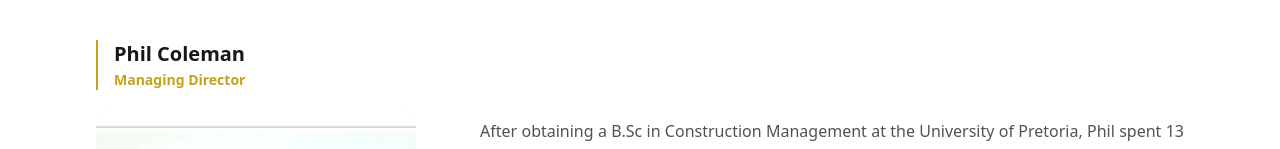
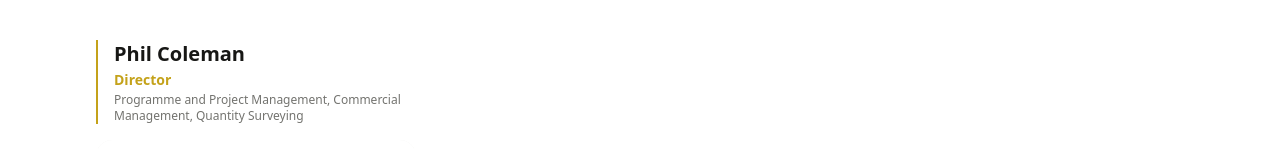
Before and after one commit to jonathanavis96/pc_quanti, a Next.js app: page /team in a window 1280 px wide. Shown: the part 705-854 px from the top of the page. Built offline with nearby package versions, Linux system fonts and the light colour scheme; no server answers.

Commit message:
fix: update Phil Coleman title from Managing Director to Director
Add subtitle with specialisations beneath the role on both homepage
and team page.

```diff
--- a/app/page.tsx
+++ b/app/page.tsx
@@ -61,7 +61,7 @@ export default function Home() {
             </div>
             <div className="grid gap-8 sm:grid-cols-2 lg:grid-cols-5">
               {[
-                { name: "Phil Coleman", role: "Managing Director", image: "/team/phil.jpg", slug: "phil-coleman" },
+                { name: "Phil Coleman", role: "Director", subtitle: "Programme and Project Management, Commercial Management, Quantity Surveying", image: "/team/phil.jpg", slug: "phil-coleman" },
                 { name: "Tyrone Juul", role: "Project & Construction Management", image: "/team/tyrone.jpg", slug: "tyrone-juul" },
                 { name: "Heleene Schreuder", role: "Legal & Contract Management", image: "/team/heleene.jpg", slug: "heleene-schreuder" },
                 { name: "Francois Venter", role: "Planning", image: "/team/francois.jpg", slug: "francois-venter" },
@@ -73,6 +73,7 @@ export default function Home() {
                   </div>
                   <h3 className="font-semibold text-pc-neutral-900 group-hover:text-pc-gold transition-colors">{member.name}</h3>
                   <p className="text-sm text-pc-gold mt-1">{member.role}</p>
+                  {member.subtitle && <p className="text-xs text-pc-neutral-500 mt-0.5">{member.subtitle}</p>}
                 </Link>
               ))}
             </div>
--- a/app/team/page.tsx
+++ b/app/team/page.tsx
@@ -17,12 +17,13 @@ export const metadata: Metadata = {
 const team = [
   {
     name: "Phil Coleman",
-    role: "Managing Director",
+    role: "Director",
+    subtitle: "Programme and Project Management, Commercial Management, Quantity Surveying",
     image: "/team/phil.jpg",
     bio: [
       "After obtaining a B.Sc in Construction Management at the University of Pretoria, Phil spent 13 years in the United Kingdom working on major engineering and construction projects for global infrastructure leader Vinci SA, and its subsidiaries Norwest Holst and Vinci Construction (formally Taylor Woodrow Construction), excelling in the fields of Quantity Surveying, Commercial Management, Project Controls and Project Management.",
       "After joining Group Five Nuclear in 2013 as part of their senior management team as Divisional Commercial Manager, Phil became Programme Manager of Group Five Nuclear Division in 2017, tasked with the successful local implementation of the iconic PTR Tanks and Steam Generators Replacement Projects.",
-      "In 2020, with years of major projects experience covering all aspects of the project lifecycle in South Africa and abroad, in the areas of civil structures, and mechanical / electrical service and infrastructure such as airports developments and nuclear construction at the highest level, Phil founded PC Quanti. As Managing Director, he leads the company\u2019s strategic direction and oversees all project delivery, assembling and directing specialist teams tailored to each engagement — ensuring that every project benefits from senior-level oversight, disciplined commercial management, and hands-on leadership.",
+      "In 2020, with years of major projects experience covering all aspects of the project lifecycle in South Africa and abroad, in the areas of civil structures, and mechanical / electrical service and infrastructure such as airports developments and nuclear construction at the highest level, Phil founded PC Quanti. As Director, he leads the company\u2019s strategic direction and oversees all project delivery, assembling and directing specialist teams tailored to each engagement — ensuring that every project benefits from senior-level oversight, disciplined commercial management, and hands-on leadership.",
     ],
   },
   {
@@ -104,6 +105,7 @@ export default function TeamPage() {
               <TeamMemberCard
                 name={member.name}
                 role={member.role}
+                subtitle={member.subtitle}
                 image={member.image}
                 bio={member.bio}
                 reverse={idx % 2 === 1}
--- a/src/components/TeamMemberCard.tsx
+++ b/src/components/TeamMemberCard.tsx
@@ -3,12 +3,13 @@ import Image from "next/image";
 interface TeamMemberCardProps {
   name: string;
   role: string;
+  subtitle?: string;
   image: string;
   bio: string[];
   reverse?: boolean;
 }
 
-export function TeamMemberCard({ name, role, image, bio, reverse }: TeamMemberCardProps) {
+export function TeamMemberCard({ name, role, subtitle, image, bio, reverse }: TeamMemberCardProps) {
   // Use a 2-row × 3-col grid:
   //   Row 1: name/role (col 1) | empty (cols 2-3)
   //   Row 2: photo    (col 1) | bio   (cols 2-3)
@@ -25,6 +26,7 @@ export function TeamMemberCard({ name, role, image, bio, reverse }: TeamMemberCa
       <div className={`${nameCol} pl-1 border-l-2 border-pc-gold`}>
         <h2 className="text-xl font-bold text-pc-neutral-900 pl-3">{name}</h2>
         <p className="text-pc-gold font-semibold text-sm pl-3 mt-0.5">{role}</p>
+        {subtitle && <p className="text-pc-neutral-500 text-xs pl-3 mt-0.5">{subtitle}</p>}
       </div>
 
       {/* Photo — row 2, same column as name */}
```
